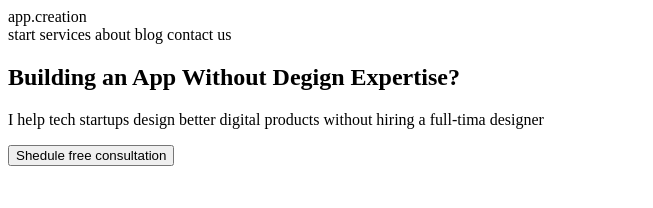
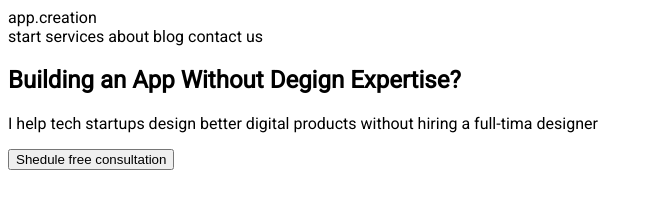
Before and after one commit to Psyxota/Nickolay_msk, a plain HTML site: page index.html in a window 1280 px wide. Shown: the whole page, without its empty margins (0-653 px from the left). Drawn offline with Linux system fonts and the light colour scheme.

Commit message:
Update index.html

```diff
--- a/index.html
+++ b/index.html
@@ -4,7 +4,7 @@
      <meta charset="utf-8">
      <title>Мой первый сайт</title>
      <link rel="stylesheet" href="./fonts.css">
-     <link rel="stylesheet" href="https://fonts.googleapis.com/css2?family=Roboto&display=swap"
+     <link rel="stylesheet" href="https://fonts.googleapis.com/css2?family=Roboto&display=swap">
      <link rel="stylesheet" href="./style.css">
 </head>
 <body>
```
